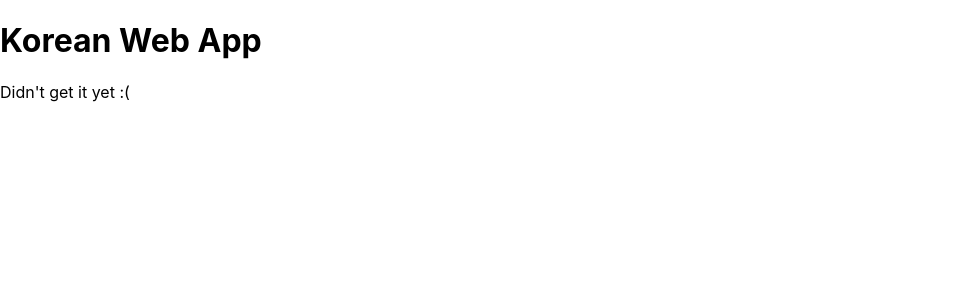
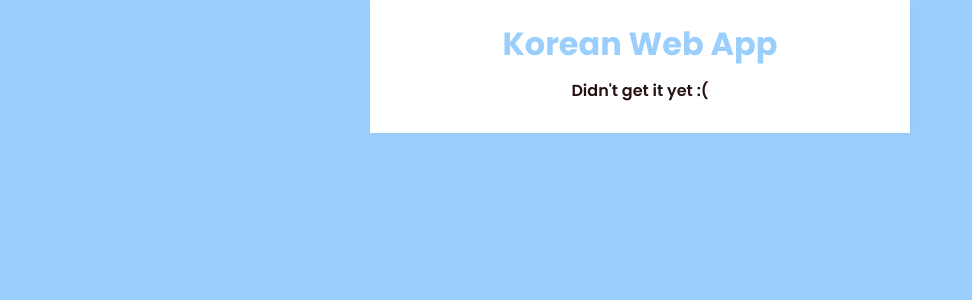
Before and after one commit to chris-mcdonald-dev/korean-web-app, a React (Create React App) app in the folder client/: page / in a window 1280 px wide. Shown: the top 300 px of the page, without its empty margins (0-972 px from the left). Built offline with nearby package versions, Linux system fonts and the light colour scheme; no server answers.

Commit message:
Add basic styling

```diff
--- a/client/public/index.html
+++ b/client/public/index.html
@@ -9,7 +9,6 @@
       name="description"
       content="Web site created using create-react-app"
     />
-    <link rel="apple-touch-icon" href="%PUBLIC_URL%/logo192.png" />
     <!--
       manifest.json provides metadata used when your web app is installed on a
       user's mobile device or desktop. See https://developers.google.com/web/fundamentals/web-app-manifest/
--- a/client/src/components/Welcome/Welcome.css
+++ b/client/src/components/Welcome/Welcome.css
@@ -0,0 +1,22 @@
+.welcome-container {
+    display: flex;
+    justify-content: center;
+}
+.welcome-card {
+    background-color: white;
+    display: flex;
+    flex-direction: column;
+    align-items: center;
+    width: 500px;
+    box-shadow: 1px 1px 9px rgba(150, 150, 150, 0.15);
+    padding: 20px;
+}
+
+.welcome-card p {
+    padding: 10px;
+    align-self: left;
+}
+
+.site-title {
+    color: #9acffd;
+}
--- a/client/src/components/Welcome/Welcome.js
+++ b/client/src/components/Welcome/Welcome.js
@@ -2,8 +2,8 @@ import './Welcome.css';
 import { useState, useEffect } from 'react';
 
 async function fetchData() {
-    const response = await fetch('/api/posts');
-    return response.text();
+  const response = await fetch('/api/posts');
+  return response.json();
 }
 
 function Welcome() {
@@ -11,17 +11,25 @@ function Welcome() {
     const [post, setPost] = useState("")
 
     useEffect(() => {
-        fetchData().then(data => {
-            setPostPrefix('Got something!');
-            setPost(data);
+      fetchData().then(data => {
+        if (data) {
+          let output = [];
+          for (const entry in data) {
+            output.push(<p key={entry}>{entry}: { data[entry]}</p>)
+          }
+          setPostPrefix('');
+          setPost(output);
+        }
         });
     }, []);
 
   return (
-    <div className="App">
-      <h1>Korean Web App</h1>
-          <p>{ postPrefix }</p>
-          <p>{ post }</p>
+    <div className="welcome-container">
+      <div className="welcome-card">
+        <h1 className="site-title">Korean Web App</h1>
+        <p>{ postPrefix }</p>
+        { post }
+      </div>
     </div>
   );
 }
--- a/client/src/index.css
+++ b/client/src/index.css
@@ -1,10 +1,24 @@
+@import url('https://fonts.googleapis.com/css2?family=Poppins:wght@600;700&display=swap');
+
+* {
+  border: 0;
+  margin: 0;
+}
+
 body {
   margin: 0;
-  font-family: -apple-system, BlinkMacSystemFont, 'Segoe UI', 'Roboto', 'Oxygen',
+  font-family: 'Poppins', -apple-system, BlinkMacSystemFont, 'Segoe UI', 'Roboto', 'Oxygen',
     'Ubuntu', 'Cantarell', 'Fira Sans', 'Droid Sans', 'Helvetica Neue',
     sans-serif;
   -webkit-font-smoothing: antialiased;
   -moz-osx-font-smoothing: grayscale;
+  background-color: #9acffd;
+  color: #261212;
+  /* text-shadow: 1px 1px 2px rgba(150, 150, 150, 0.15); */
+}
+
+p {
+  font-weight: 600;
 }
 
 code {
```
Also changed, not shown: client/public/manifest.json, 1 other file (tests, documents, lock files or other folders).
